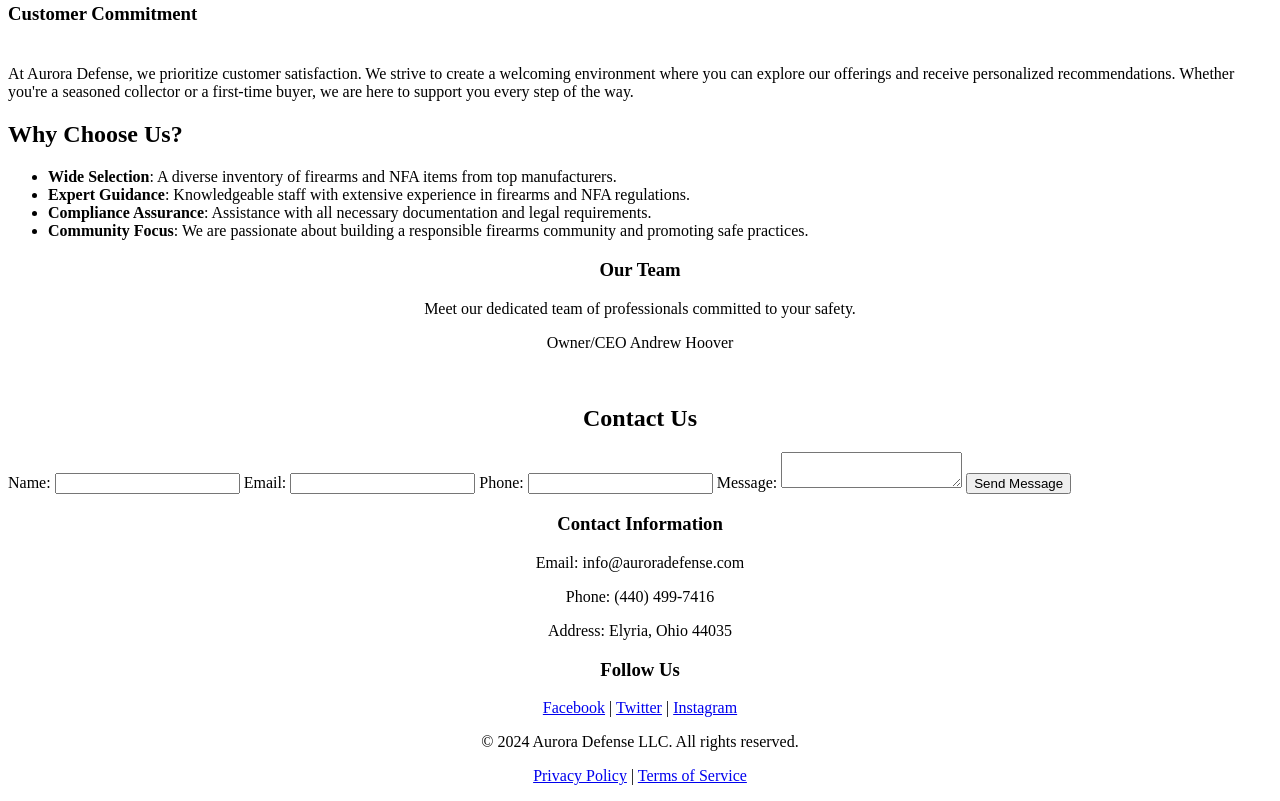
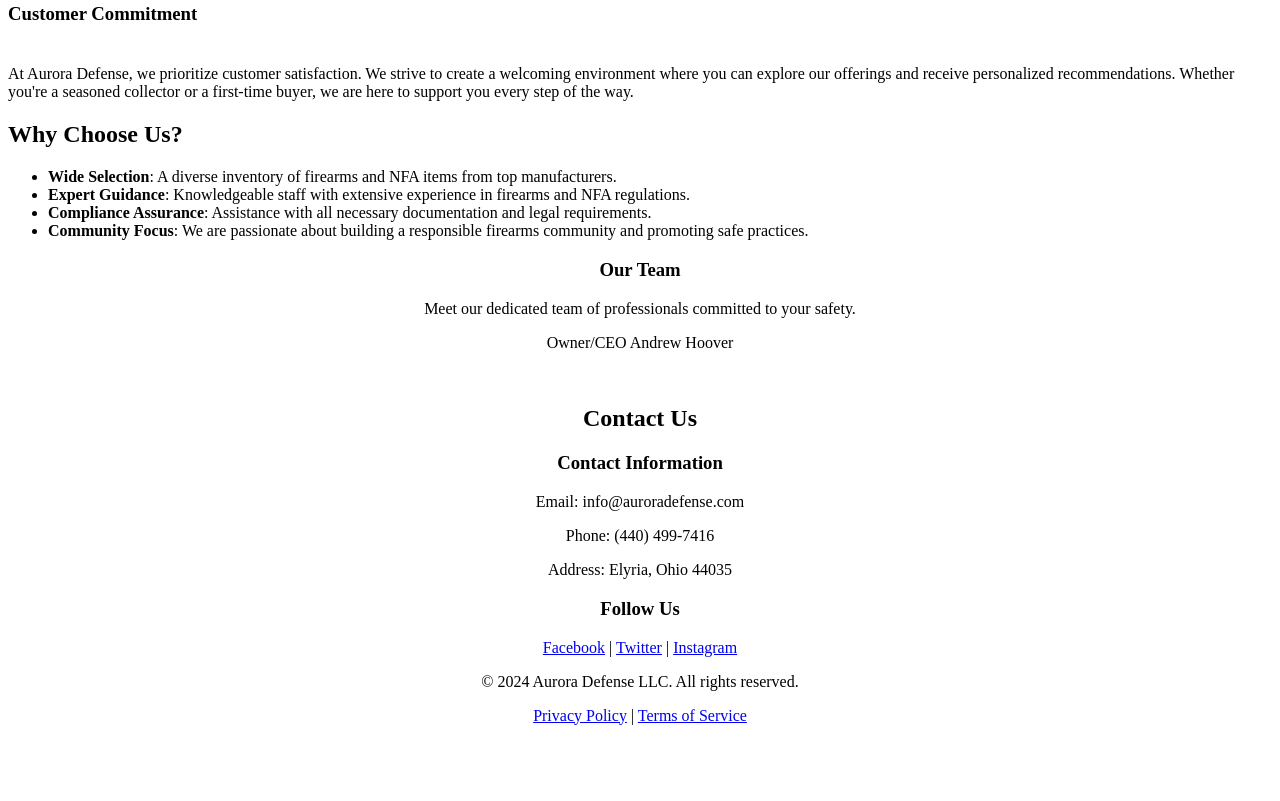
Before and after one commit to FomniSolutions/auroradefensellc, a plain HTML site: page index.html in a window 1280 px wide. Shown: the part 1304-2105 px from the top of the page. After the commit the page ends 2045 px from the top, so only its background shows below. Drawn offline with Linux system fonts and the light colour scheme.

Commit message:
Update index.html

```diff
--- a/index.html
+++ b/index.html
@@ -64,9 +64,6 @@
 <p style="text-align:center;">&nbsp;</p>
 <section id="contact">
     <h2 style="text-align:center;">Contact Us</h2>
-    <form action="submit_form.php" method="POST">
-        <p><label for="name">Name:</label> <input type="text" id="name" name="name" required=""> <label for="email">Email:</label> <input type="email" id="email" name="email" required=""> <label for="phone">Phone:</label> <input type="tel" id="phone" name="phone"> <label for="message">Message:</label> <textarea id="message" name="message" required=""></textarea> <button type="submit">Send Message</button></p>
-    </form>
     <h3 style="text-align:center;"> Contact Information </h3>
     <p style="text-align:center;"> Email: info@auroradefense.com </p>
     <p style="text-align:center;"> Phone: (440) 499-7416 </p>
```
